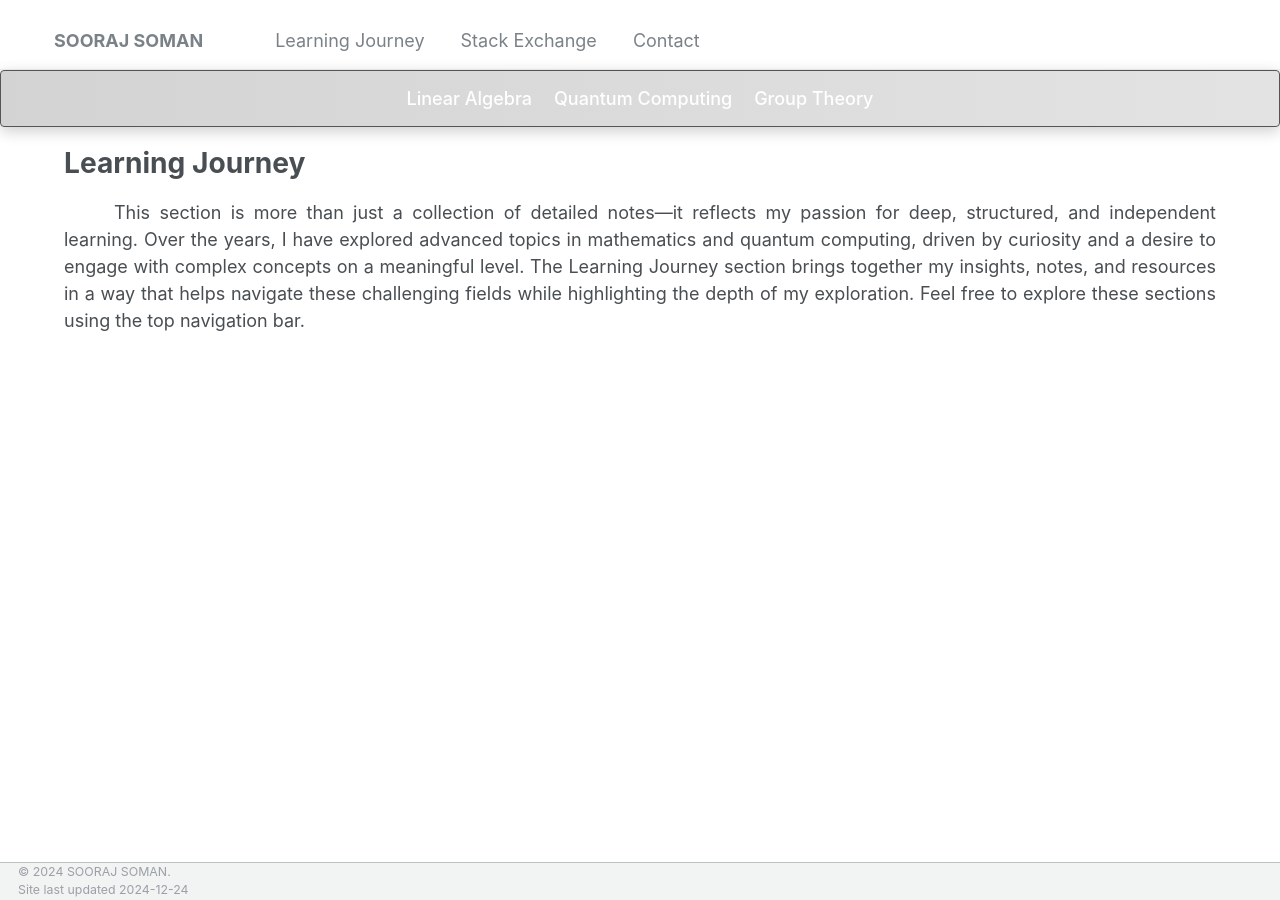
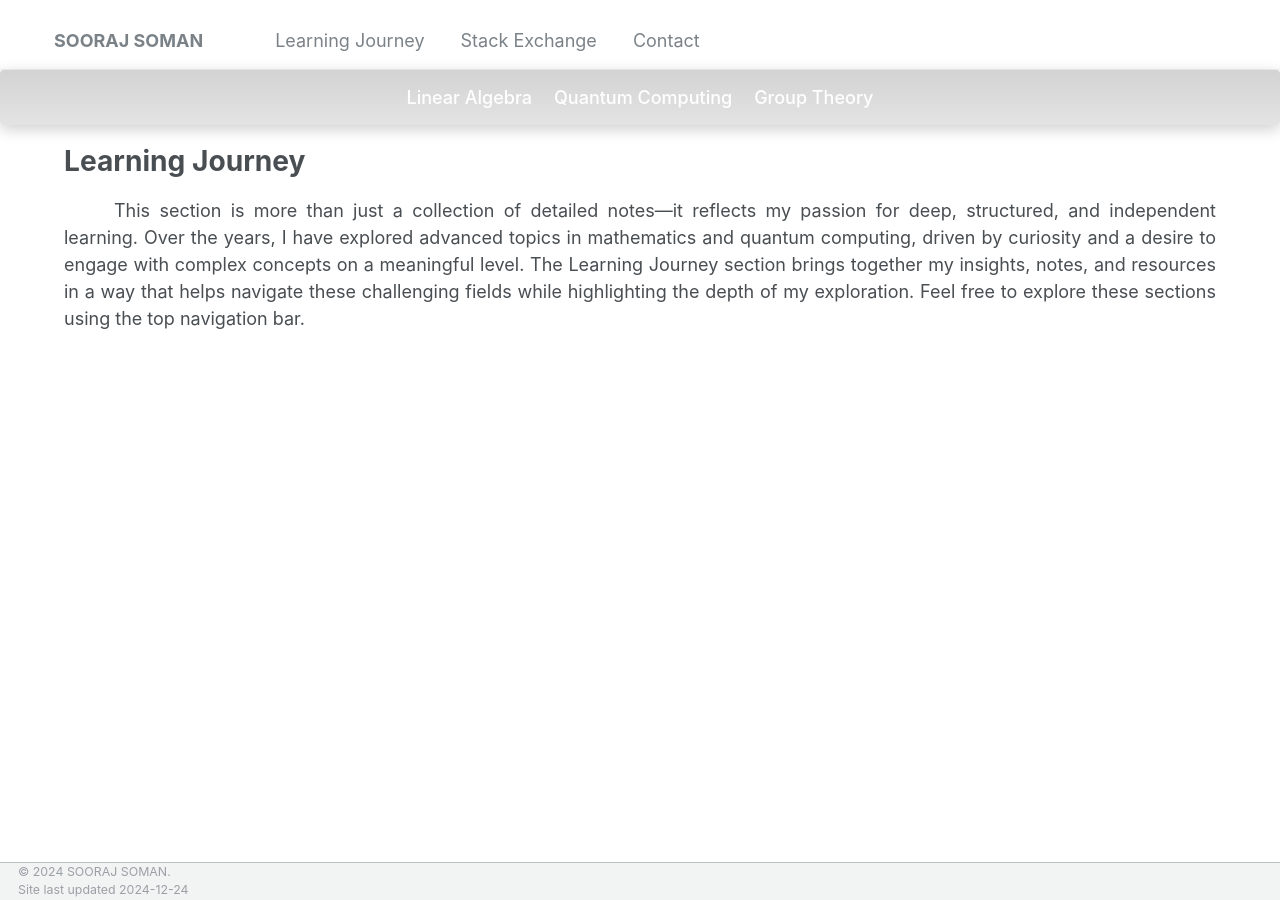
Before and after one commit to soorajss1729/soorajss1729.github.io, a Jekyll site: the page built from _learning/learning.md, in a window 1280 px wide. Built offline with Jekyll 4.4.1, drawn with Linux system fonts in a browser that asks for light colours.

Commit message:
Update main.scss

```diff
--- a/assets/css/main.scss
+++ b/assets/css/main.scss
@@ -82,7 +82,7 @@
   justify-content: center; /* Center the links horizontally */
   align-items: center; /* Align items vertically */
   gap: 10px; /* Add space between links */
-  background: linear-gradient(90deg, rgba(200, 200, 200, 0.8), rgba(220, 220, 220, 0.8)); /* Horizontal gradient */
+  background: linear-gradient(180deg, rgba(200, 200, 200, 0.8), rgba(220, 220, 220, 0.8)); /* Subtle grey tones */
   /*background: linear-gradient(to right, #4b4b4b, #696969); */
   -webkit-backdrop-filter: blur(10px); /* For WebKit-based browsers */
   backdrop-filter: blur(10px);         /* Standard property */
@@ -90,7 +90,7 @@
   padding: 8px 8px; /* Top and bottom padding */
   margin-bottom: 20px; /* Space below the bar */
   border-radius: 4px;
-  border: 1px solid #555555;
+  /*border: 1px solid #555555;*/
   font-weight: 500;
 
   position: sticky; /* Sticks when you scroll down */
```
